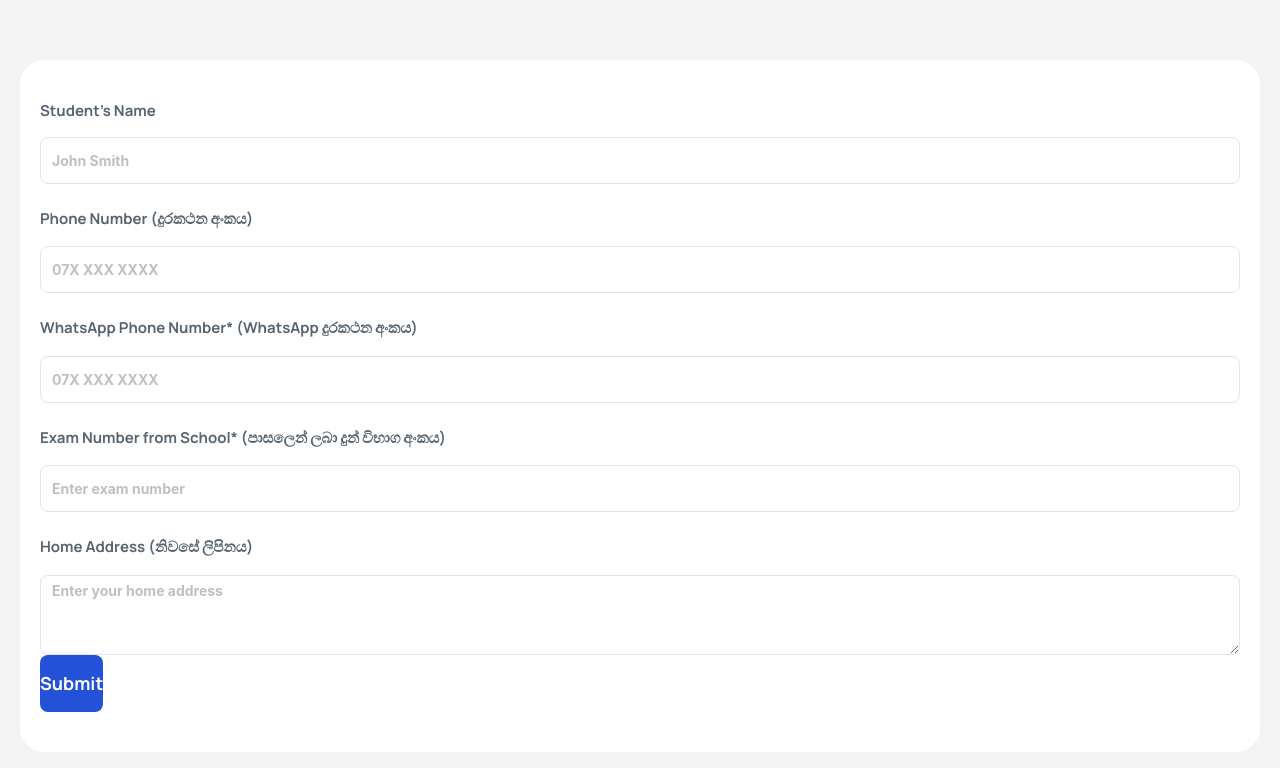
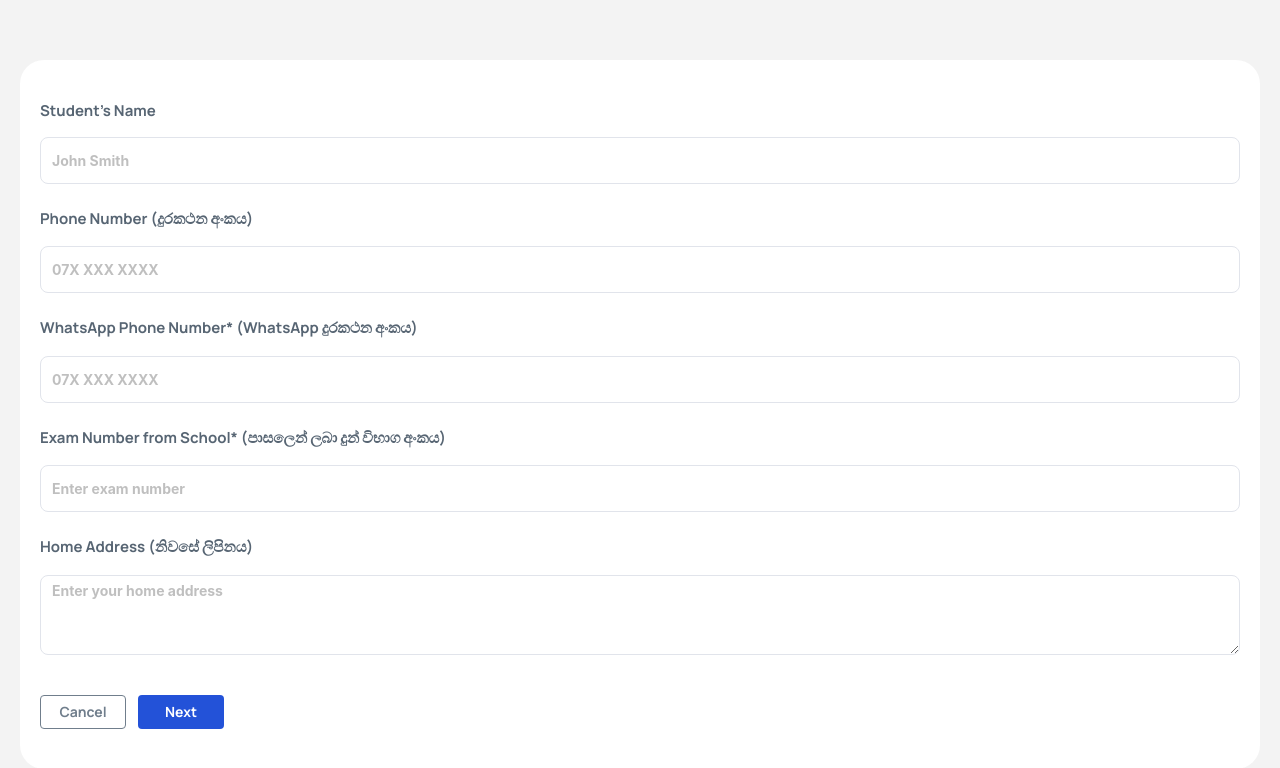
Before and after one commit to Lasith22/graduation-app, a React (Vite) app: page /form in a window 1280 px wide. Shown: the top 768 px of the page. Built offline with nearby package versions, Linux system fonts and the light colour scheme.

Commit message:
Enhance MainForm button layout with Cancel and dynamic Submit/Next options for improved user experience

```diff
--- a/src/components/form/MainForm.jsx
+++ b/src/components/form/MainForm.jsx
@@ -60,16 +60,23 @@ const MainForm = () => {
                   <BasicDetails setFieldValue={setFieldValue} values={values} />
                 )}
                 {/* submit button */}
-                <button
-                  type="submit"
-                  className="bg-[#2352D8] text-white font-primary font-bold text-[18px] py-[15px] rounded-[8px] transition-all"
-                  style={{
-                    cursor: 'pointer',
-                    border: 'none',
-                  }}
-                >
-                  Submit
-                </button>
+                <div className="mt-[40px]  flex justify-between md:justify-normal items-center gap-[12px]">
+                  <button
+                    type="button"
+                    className="flex justify-center items-center w-full md:w-[86px] h-[34px] rounded-[4px] p-[12px] border-[#707E8C] border text-[#707E8C] font-primary text-[14px] font-bold  cursor-pointer"
+                  >
+                    Cancel
+                  </button>
+
+                  <button
+                    type="submit"
+                    className={`flex justify-center items-center w-full
+                        md:w-[86px]
+                     h-[34px] rounded-[4px] p-[12px] gap-[10px] bg-[#2352D8] text-[#FFF] font-primary text-[14px] font-bold cursor-pointer`}
+                  >
+                    {activeStep === 2 ? 'Submit' : 'Next'}
+                  </button>
+                </div>
               </div>
             </Form>
           )}
```
